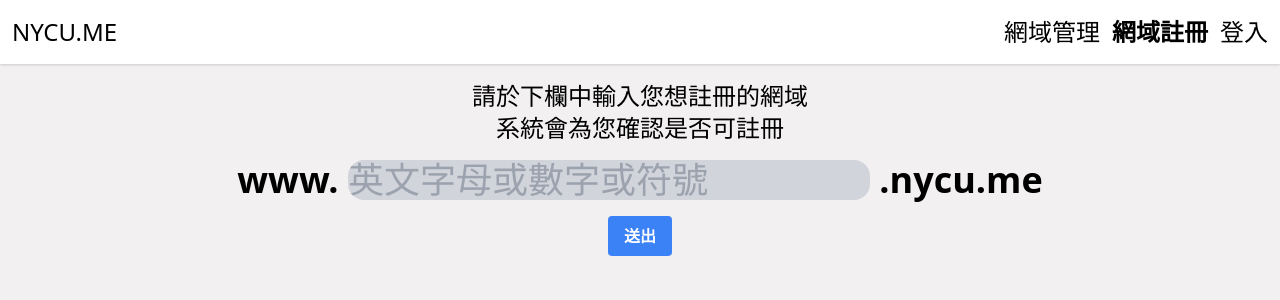
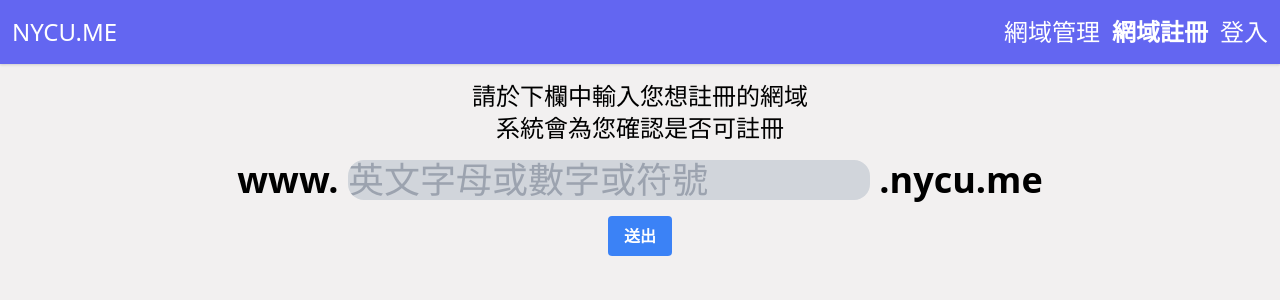
Before and after one commit to NYCU-ME/old-frontend, a Vue app: page /domainRegister in a window 1280 px wide. Shown: the top 300 px of the page. Built offline with nearby package versions, Linux system fonts and the light colour scheme; what vue-cookie-next would draw is missing.

Commit message:
Remove background image

```diff
--- a/src/App.vue
+++ b/src/App.vue
@@ -1,5 +1,5 @@
 <template>
-    <div class="shadow w-full bg-white md:py-3 pt-3 md:text-2xl">
+    <div class="bg-indigo-500 shadow w-full md:py-3 pt-3 md:text-2xl text-white">
         <div class="flex justify-between">
             <div class="md:flex">
                 <router-link class="ml-3 md:mr-3 lg:py-1" to="/">NYCU.ME</router-link>
--- a/src/views/Home.vue
+++ b/src/views/Home.vue
@@ -1,5 +1,5 @@
 <template>
-<div id="bg1" class="w-11/12 m-auto">
+<div class="bg-white w-11/12 m-auto">
     Lorem ipsum dolor sit amet, consectetur adipisicing elit, sed do eiusmod tempor incididunt ut labore et dolore magna aliqua. Ut enim ad minim veniam, quis nostrud exercitation ullamco laboris nisi ut aliquip ex ea commodo consequat. Duis aute irure dolor in reprehenderit in voluptate velit esse cillum dolore eu fugiat nulla pariatur. Excepteur sint occaecat cupidatat non proident, sunt in culpa qui officia deserunt mollit anim id est laborum.
     Lorem ipsum dolor sit amet, consectetur adipisicing elit, sed do eiusmod tempor incididunt ut labore et dolore magna aliqua. Ut enim ad minim veniam, quis nostrud exercitation ullamco laboris nisi ut aliquip ex ea commodo consequat. Duis aute irure dolor in reprehenderit in voluptate velit esse cillum dolore eu fugiat nulla pariatur. Excepteur sint occaecat cupidatat non proident, sunt in culpa qui officia deserunt mollit anim id est laborum.
     Lorem ipsum dolor sit amet, consectetur adipisicing elit, sed do eiusmod tempor incididunt ut labore et dolore magna aliqua. Ut enim ad minim veniam, quis nostrud exercitation ullamco laboris nisi ut aliquip ex ea commodo consequat. Duis aute irure dolor in reprehenderit in voluptate velit esse cillum dolore eu fugiat nulla pariatur. Excepteur sint occaecat cupidatat non proident, sunt in culpa qui officia deserunt mollit anim id est laborum.
@@ -24,10 +24,3 @@
   }
 }
 </script>
-
-<style>
-#bg1 {
-    background-image: url('../assets/bg1.png');
-}
-
-</style>
```
Also changed, not shown: src/assets/bg1.png (deleted).
